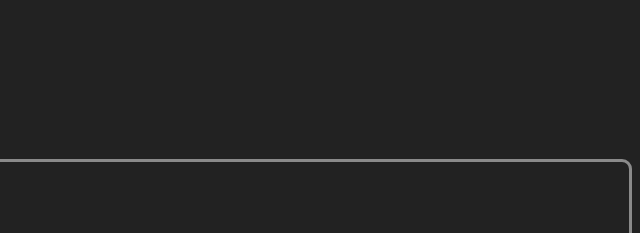
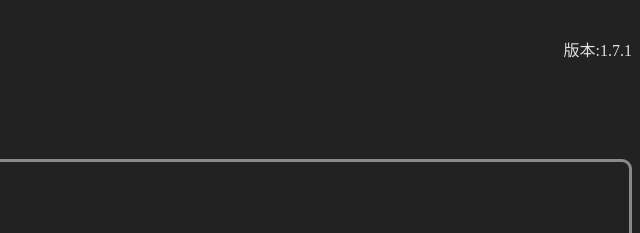
Before and after one commit to WongWong1209/CraftingCalculator, a plain HTML site: page index.html in a window 1280 px wide. Shown: the top 233 px of the page, 640-1280 px from the left. Drawn offline with Linux system fonts and the light colour scheme.

Commit message:
ADD version

```diff
--- a/index.html
+++ b/index.html
@@ -6,6 +6,7 @@
     <script src="script.js"></script>
 </head>
 <header>
+    <p id="version">版本:1.7.1</p>
     <h1>千羽的阿爾比恩製造計算器(*ﾟ▽ﾟ*)!!</h1>
     <p id="line">
         需要幫忙可以來我dc問呦:<a href="https://discord.gg/kjajx2BFk9" target="_blank"><img src="dclogo.png" class="logos"></a>
--- a/style.css
+++ b/style.css
@@ -51,3 +51,7 @@ body {
 #line {
     margin-left: 20px;
 }
+
+#version {
+    float: right;
+}
```
